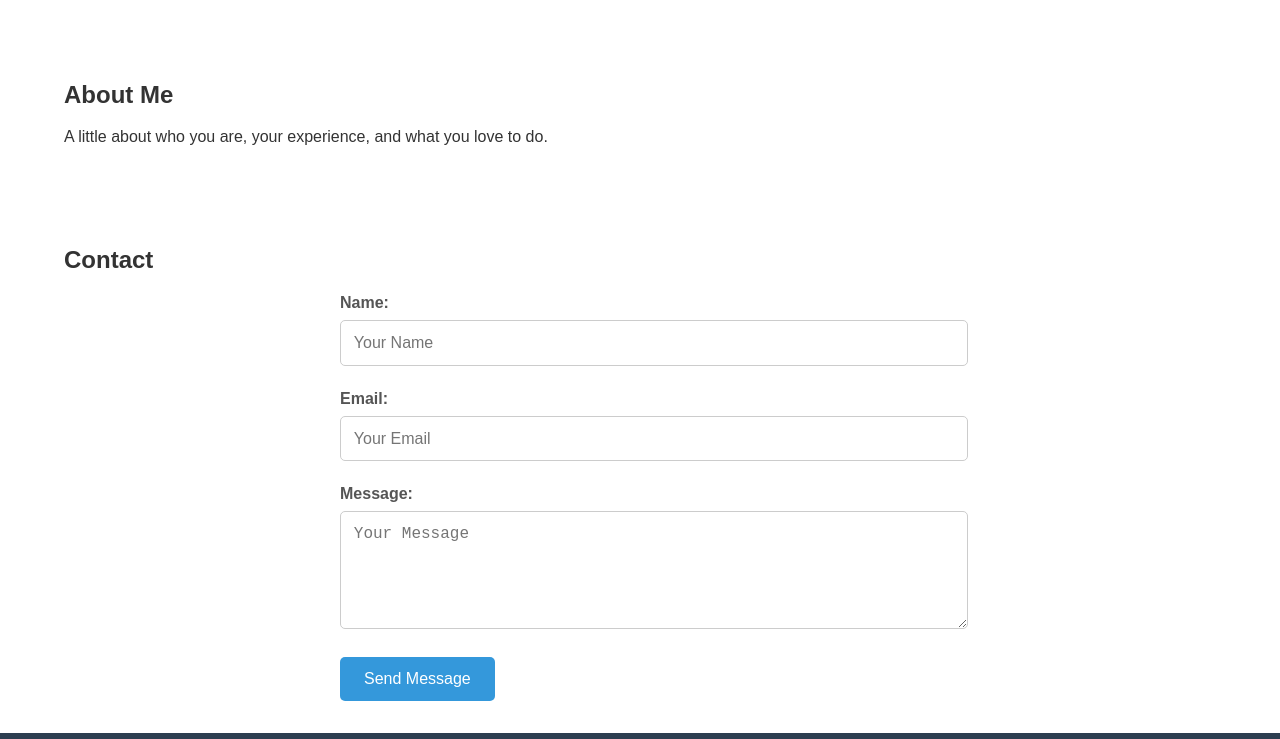
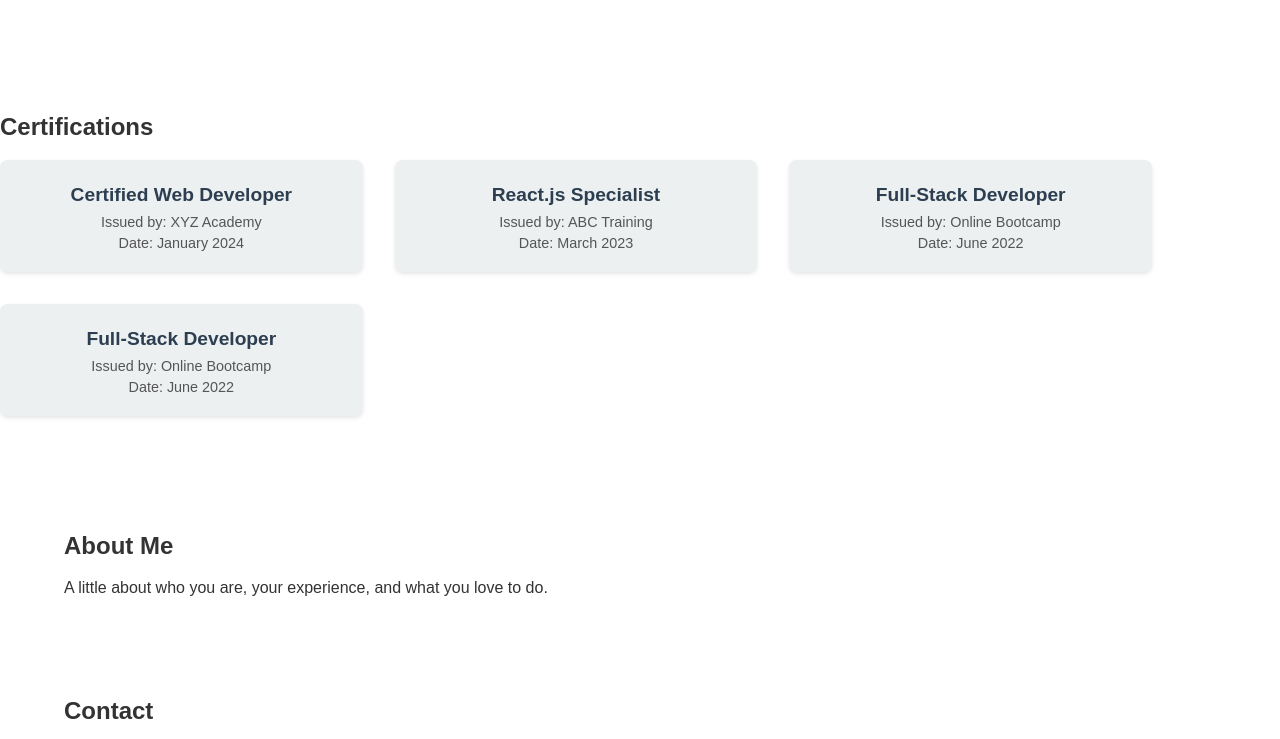
Before and after one commit to kbarlow67/kbarlow67.github.io, a plain HTML site: page index.html in a window 1280 px wide. Shown: the part 1441-2180 px from the top of the page. Drawn offline with Linux system fonts and the light colour scheme.

Commit message:
fixing
fixed some stuff

```diff
--- a/index.html
+++ b/index.html
@@ -10,7 +10,7 @@
 
     <header>
         <div class="logo">
-            <h2>My Portfolio</h2>
+            <h2>Kris Barlow</h2>
         </div>
         <nav>
             <a href="#portfolio">Portfolio</a>
@@ -21,7 +21,7 @@
 
     <section class="hero">
         <h1>Welcome to My Portfolio</h1>
-        <p>Showcasing my best works and skills</p>
+        <p>Showcasing my best work and skills</p>
     </section>
 
     <section id="portfolio" class="container">
@@ -49,6 +49,33 @@
           </div>
         </div>
     </section>
+
+    <section id="certifications" class="container certifications">
+      <h2>Certifications</h2>
+      <div class="certifications-list">
+          <div class="certification-item">
+              <h3>Certified Web Developer</h3>
+              <p>Issued by: XYZ Academy</p>
+              <p>Date: January 2024</p>
+          </div>
+          <div class="certification-item">
+              <h3>React.js Specialist</h3>
+              <p>Issued by: ABC Training</p>
+              <p>Date: March 2023</p>
+          </div>
+          <div class="certification-item">
+              <h3>Full-Stack Developer</h3>
+              <p>Issued by: Online Bootcamp</p>
+              <p>Date: June 2022</p>
+          </div>
+          <div class="certification-item">
+            <h3>Full-Stack Developer</h3>
+            <p>Issued by: Online Bootcamp</p>
+            <p>Date: June 2022</p>
+        </div>
+      </div>
+  </section>
+
 
     <section id="about" class="container about">
         <h2>About Me</h2>
@@ -115,6 +142,5 @@
     <p>&copy; 2024 My Portfolio. All rights reserved.</p>
 </footer>
 
-
 </body>
 </html>
--- a/styles.css
+++ b/styles.css
@@ -67,6 +67,39 @@ header nav a:hover {
 .portfolio-item h3 {
   margin: 1rem 0 0.5rem;
 }
+
+/* Certifications Section */
+.certifications {
+  margin: 2rem 0;
+}
+
+.certifications-list {
+  display: grid;
+  grid-template-columns: repeat(auto-fit, minmax(300px, 1fr));
+  gap: 2rem;
+}
+
+.certification-item {
+  background: #ecf0f1;
+  padding: 1rem;
+  border-radius: 8px;
+  box-shadow: 0 2px 4px rgba(0, 0, 0, 0.1);
+  text-align: center;
+}
+
+.certification-item h3 {
+  margin: 0.5rem 0;
+  font-size: 1.2rem;
+  color: #2c3e50;
+}
+
+.certification-item p {
+  margin: 0.3rem 0;
+  font-size: 0.9rem;
+  color: #555;
+}
+
+
 
 /* About Section */
 .about,{
```
